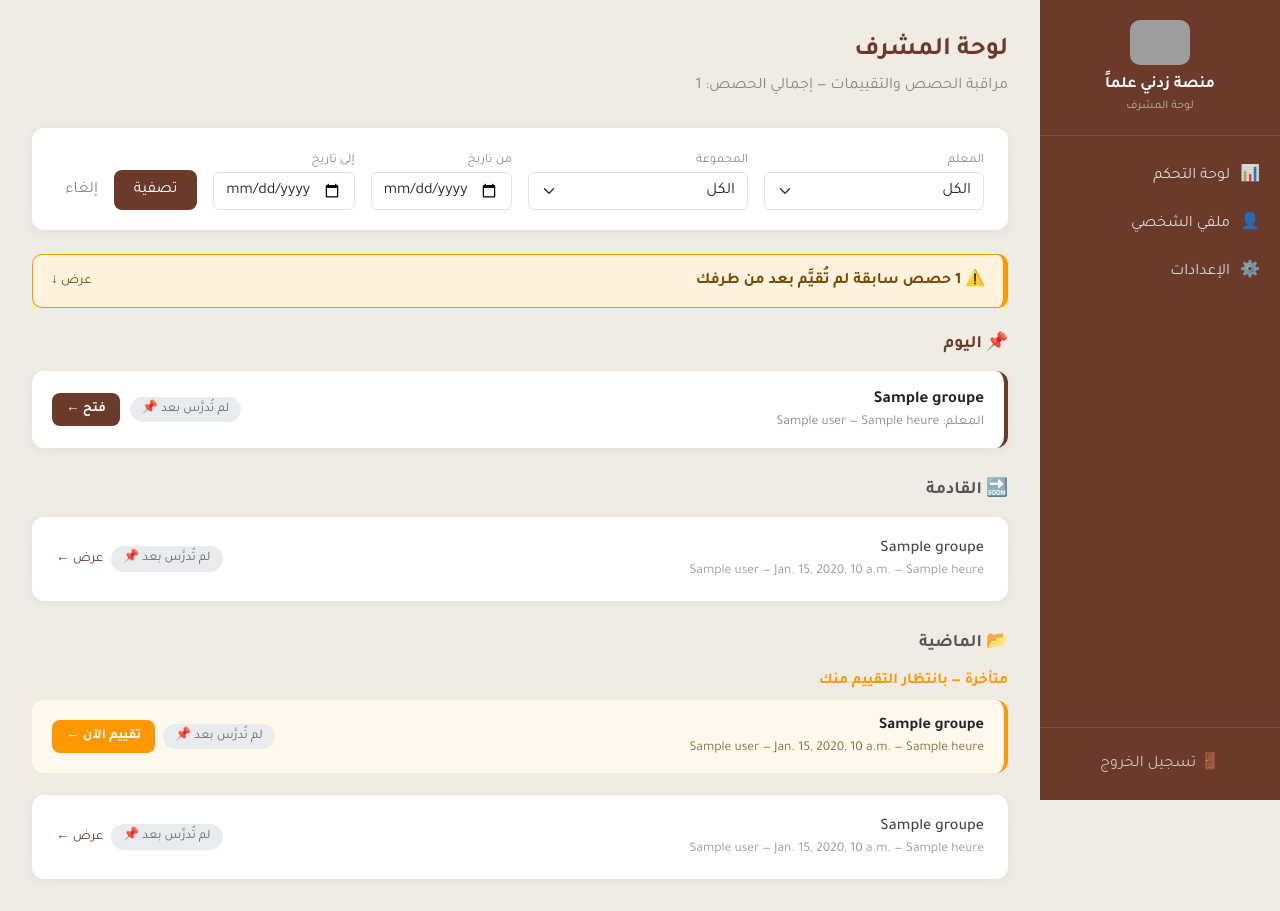
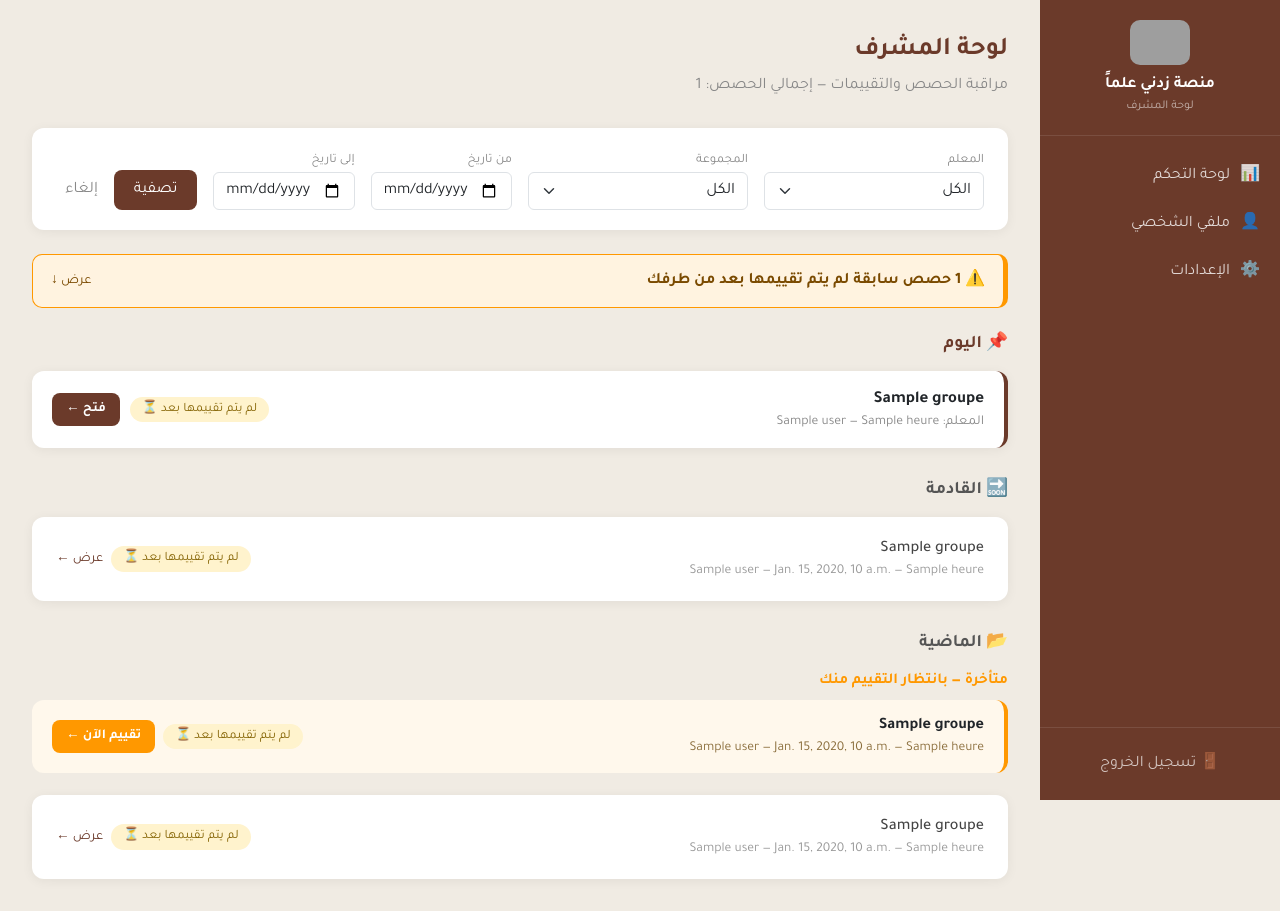
Before and after one commit to ikramelassam/quranschool, a Django app: template templates/dashboard/superviseur.html in a window 1280 px wide. Run offline with Django 5.2, Linux system fonts and the light colour scheme; the template is opened without the code that fills it: most values are stand-ins (such as "Sample title", 1, 10 or a date in 2020); grey boxes are pictures that could not be loaded.

Commit message:
Unifier le libellé "non évaluée" sur لم يتم تقييمها بعد partout
Le bandeau d'alerte et les badges individuels utilisaient des formulations
différentes selon l'endroit (لم تُقيّم بعد, لم تُقيَّم بعد, بانتظار التقييم,
لم تُدرَّس بعد pour une séance jamais donnée par le prof). Toutes ces
variantes désignaient la même idée pour l'utilisateur final: la séance
n'a pas encore d'évaluation. Un seul libellé est utilisé maintenant
partout où c'est le cas (bandeau + badges), sur les pages prof et
superviseur — la distinction "pas encore donnée par le prof" (séance
future) reste différente puisqu'elle n'est pas évaluable par nature.

Co-Authored-By: Claude Sonnet 5 <noreply@anthropic.com>

```diff
--- a/templates/dashboard/_seance_evaluation_badge.html
+++ b/templates/dashboard/_seance_evaluation_badge.html
@@ -1,11 +1,11 @@
 {% if seance.statut == 'annulee' %}
     <span style="background:#fce4e4; color:#dc3545; border-radius:20px; padding:3px 12px; font-size:0.8rem; white-space:nowrap;">ملغاة ❌</span>
-{% elif seance.statut != 'terminee' %}
-    <span style="background:#e9ecef; color:#666; border-radius:20px; padding:3px 12px; font-size:0.8rem; white-space:nowrap;">لم تُدرَّس بعد 📌</span>
 {% elif seance.est_evaluee %}
     <span style="background:#e8f5e9; color:#2d5a1b; border-radius:20px; padding:3px 12px; font-size:0.8rem; white-space:nowrap;">تم التقييم ✅</span>
+{% elif seance.date > aujourdhui %}
+    <span style="background:#e9ecef; color:#666; border-radius:20px; padding:3px 12px; font-size:0.8rem; white-space:nowrap;">لم تُدرَّس بعد 📌</span>
 {% elif seance.date < aujourdhui %}
-    <span style="background:#ff9800; color:white; border-radius:20px; padding:3px 12px; font-size:0.8rem; font-weight:600; white-space:nowrap;">بانتظار التقييم ⚠️</span>
+    <span style="background:#ff9800; color:white; border-radius:20px; padding:3px 12px; font-size:0.8rem; font-weight:600; white-space:nowrap;">لم يتم تقييمها بعد ⚠️</span>
 {% else %}
-    <span style="background:#fff3cd; color:#856404; border-radius:20px; padding:3px 12px; font-size:0.8rem; white-space:nowrap;">بانتظار التقييم ⏳</span>
+    <span style="background:#fff3cd; color:#856404; border-radius:20px; padding:3px 12px; font-size:0.8rem; white-space:nowrap;">لم يتم تقييمها بعد ⏳</span>
 {% endif %}
--- a/templates/dashboard/_seance_statut_badge.html
+++ b/templates/dashboard/_seance_statut_badge.html
@@ -2,7 +2,7 @@
     <span style="background:#e8f5e9; color:#2d5a1b; border-radius:20px; padding:3px 12px; font-size:0.8rem; white-space:nowrap;">منتهية ✅</span>
 {% elif seance.statut == 'planifiee' %}
     {% if seance.date < aujourdhui %}
-        <span style="background:#ff9800; color:white; border-radius:20px; padding:3px 12px; font-size:0.8rem; font-weight:600; white-space:nowrap;">لم تُقيّم بعد ⚠️</span>
+        <span style="background:#ff9800; color:white; border-radius:20px; padding:3px 12px; font-size:0.8rem; font-weight:600; white-space:nowrap;">لم يتم تقييمها بعد ⚠️</span>
     {% else %}
         <span style="background:#fff3cd; color:#856404; border-radius:20px; padding:3px 12px; font-size:0.8rem; white-space:nowrap;">مخططة 📅</span>
     {% endif %}
--- a/templates/dashboard/prof_seances.html
+++ b/templates/dashboard/prof_seances.html
@@ -7,7 +7,7 @@
 {% if nb_retard > 0 %}
 <a href="#retard" style="text-decoration:none; display:block; margin-bottom:24px;">
     <div style="background:#fff3e0; border:1px solid #ff9800; border-right:5px solid #ff9800; border-radius:10px; padding:14px 18px; display:flex; justify-content:space-between; align-items:center; color:#7a4a00;">
-        <span style="font-weight:700;">⚠️ {{ nb_retard }} حصص سابقة لم تُقيّم بعد</span>
+        <span style="font-weight:700;">⚠️ {{ nb_retard }} حصص سابقة لم يتم تقييمها بعد</span>
         <span style="font-size:0.85rem; white-space:nowrap;">عرض ↓</span>
     </div>
 </a>
--- a/templates/dashboard/superviseur.html
+++ b/templates/dashboard/superviseur.html
@@ -42,7 +42,7 @@
 {% if nb_retard > 0 %}
 <a href="#retard" style="text-decoration:none; display:block; margin-bottom:24px;">
     <div style="background:#fff3e0; border:1px solid #ff9800; border-right:5px solid #ff9800; border-radius:10px; padding:14px 18px; display:flex; justify-content:space-between; align-items:center; color:#7a4a00;">
-        <span style="font-weight:700;">⚠️ {{ nb_retard }} حصص سابقة لم تُقيَّم بعد من طرفك</span>
+        <span style="font-weight:700;">⚠️ {{ nb_retard }} حصص سابقة لم يتم تقييمها بعد من طرفك</span>
         <span style="font-size:0.85rem; white-space:nowrap;">عرض ↓</span>
     </div>
 </a>
```
